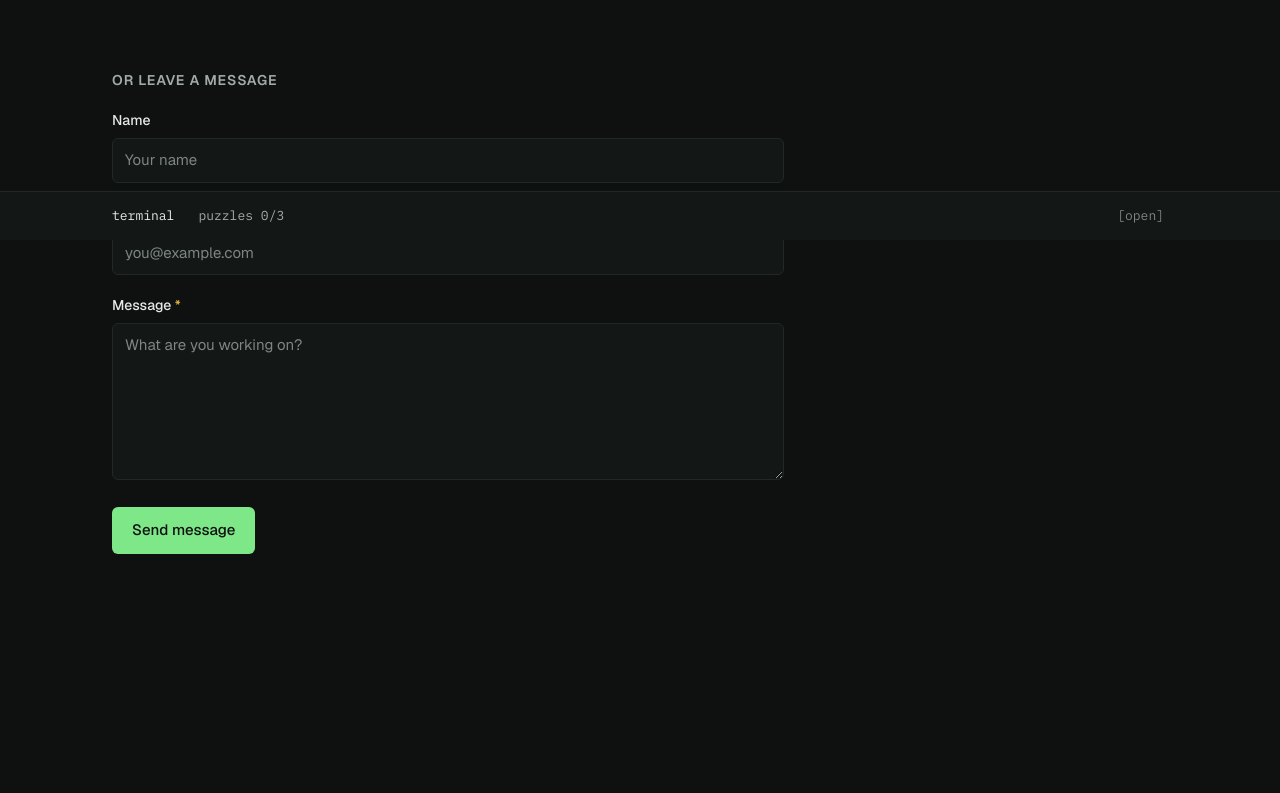
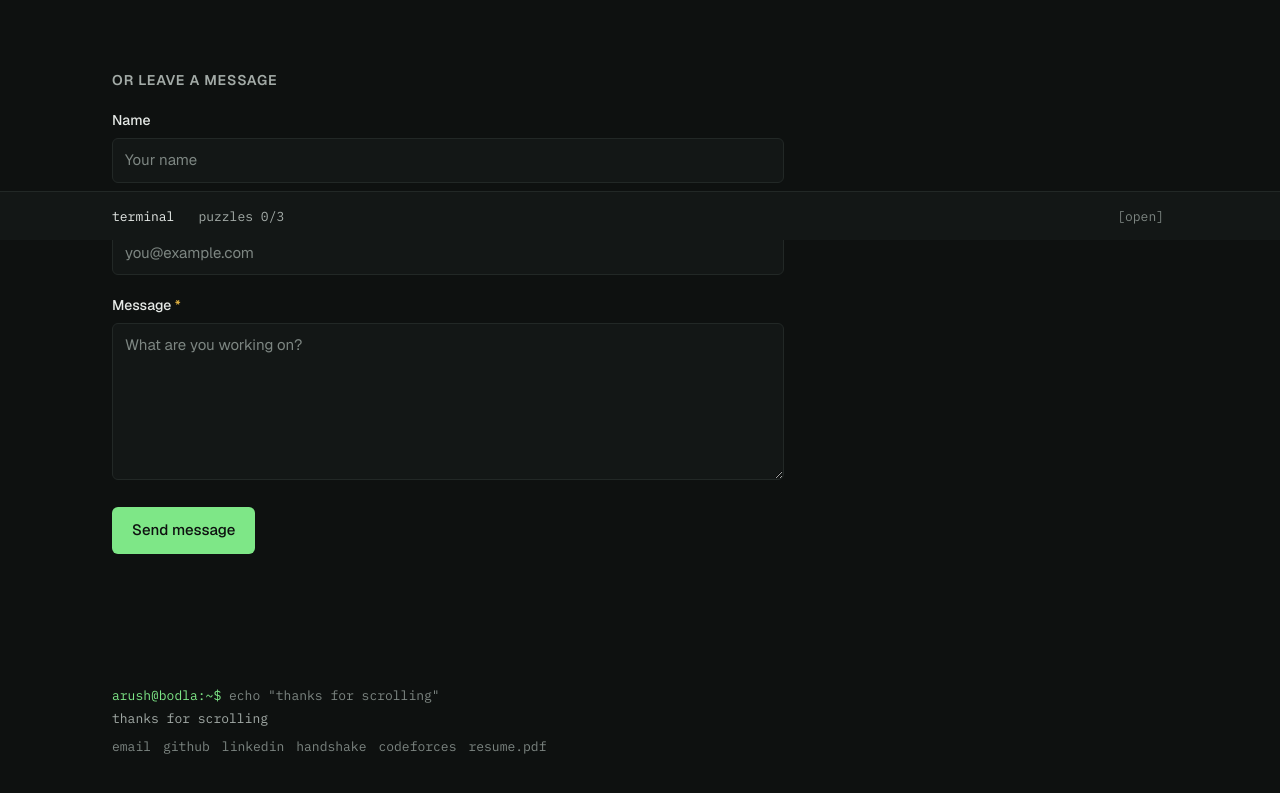
Before and after one commit to ArushNo1/PortfolioWebsite, a Next.js app: page /contact in a window 1280 px wide. Shown: the part 560-1353 px from the top of the page. Before the commit the page ends 1295 px from the top, so only its background shows below. Built offline with nearby package versions, Linux system fonts and the light colour scheme.

Commit message:
Add themed site footer with email, socials and resume links (#11)

```diff
--- a/src/app/contact/page.tsx
+++ b/src/app/contact/page.tsx
@@ -1,5 +1,6 @@
 import Navbar from '@/components/nav/Navbar'
 import TerminalDrawer from '@/components/challenges/TerminalDrawer'
+import Footer from '@/components/ui/Footer'
 import type { Metadata } from 'next'
 import Contact from '@/components/contact/Contact'
 
@@ -15,6 +16,7 @@ export default function ContactPage() {
       <main>
         <Contact />
       </main>
+      <Footer />
       <TerminalDrawer />
     </>
   )
--- a/src/app/flag/page.tsx
+++ b/src/app/flag/page.tsx
@@ -3,6 +3,7 @@
 import { useEffect, useState } from 'react'
 import Navbar from '@/components/nav/Navbar'
 import TerminalDrawer from '@/components/challenges/TerminalDrawer'
+import Footer from '@/components/ui/Footer'
 import ChallengeGate from '@/components/challenges/ChallengeGate'
 import TerminalBox from '@/components/ui/TerminalBox'
 import { TIER3_KEY } from '@/data/challenges'
@@ -61,6 +62,7 @@ unsupervised access to Arush Bodla's brain.
           </section>
         )}
       </main>
+      <Footer />
       <TerminalDrawer />
     </>
   )
--- a/src/app/graveyard/page.tsx
+++ b/src/app/graveyard/page.tsx
@@ -3,6 +3,7 @@
 import { useEffect, useState } from 'react'
 import Navbar from '@/components/nav/Navbar'
 import TerminalDrawer from '@/components/challenges/TerminalDrawer'
+import Footer from '@/components/ui/Footer'
 import ChallengeGate from '@/components/challenges/ChallengeGate'
 import TerminalBox from '@/components/ui/TerminalBox'
 import { deadProjects } from '@/data/graveyard'
@@ -60,6 +61,7 @@ export default function GraveyardPage() {
           </section>
         )}
       </main>
+      <Footer />
       <TerminalDrawer />
     </>
   )
--- a/src/app/lab/[slug]/PostClient.tsx
+++ b/src/app/lab/[slug]/PostClient.tsx
@@ -6,6 +6,7 @@ import dynamic from 'next/dynamic'
 import type { ComponentType } from 'react'
 import Navbar from '@/components/nav/Navbar'
 import TerminalDrawer from '@/components/challenges/TerminalDrawer'
+import Footer from '@/components/ui/Footer'
 import type { PostMeta } from '@/lib/posts'
 
 interface PostClientProps {
@@ -94,6 +95,7 @@ export default function PostClient({ slug, meta, headings, minutes, prev, next }
           )}
         </article>
       </main>
+      <Footer />
       <TerminalDrawer />
     </>
   )
--- a/src/app/lab/page.tsx
+++ b/src/app/lab/page.tsx
@@ -1,5 +1,6 @@
 import Navbar from '@/components/nav/Navbar'
 import TerminalDrawer from '@/components/challenges/TerminalDrawer'
+import Footer from '@/components/ui/Footer'
 import LabClient from './LabClient'
 import { getAllPosts } from '@/lib/posts'
 
@@ -11,6 +12,7 @@ export default function LabPage() {
       <main>
         <LabClient posts={posts} />
       </main>
+      <Footer />
       <TerminalDrawer />
     </>
   )
--- a/src/app/not-found.tsx
+++ b/src/app/not-found.tsx
@@ -2,6 +2,7 @@ import Link from 'next/link'
 import type { Metadata } from 'next'
 import Navbar from '@/components/nav/Navbar'
 import TerminalDrawer from '@/components/challenges/TerminalDrawer'
+import Footer from '@/components/ui/Footer'
 
 export const metadata: Metadata = {
   title: 'Not found · Arush Bodla',
@@ -40,6 +41,7 @@ export default function NotFound() {
           </Link>
         </div>
       </main>
+      <Footer />
       <TerminalDrawer />
     </>
   )
--- a/src/app/page.tsx
+++ b/src/app/page.tsx
@@ -4,6 +4,7 @@ import GitLog from '@/components/home/GitLog'
 import Skills from '@/components/home/Skills'
 import Featured from '@/components/home/Featured'
 import TerminalDrawer from '@/components/challenges/TerminalDrawer'
+import Footer from '@/components/ui/Footer'
 
 export default function Home() {
   return (
@@ -15,6 +16,7 @@ export default function Home() {
         <GitLog id="activity" />
         <Skills id="skills" />
       </main>
+      <Footer />
       <TerminalDrawer />
     </>
   )
--- a/src/app/projects/page.tsx
+++ b/src/app/projects/page.tsx
@@ -1,5 +1,6 @@
 import Navbar from '@/components/nav/Navbar'
 import TerminalDrawer from '@/components/challenges/TerminalDrawer'
+import Footer from '@/components/ui/Footer'
 import ProjectCard from '@/components/projects/ProjectCard'
 import ProjectArchive from '@/components/projects/ProjectArchive'
 import PageHeader, { SectionLabel } from '@/components/ui/PageHeader'
@@ -47,6 +48,7 @@ export default function ProjectsPage() {
           <ProjectArchive projects={archive} />
         </section>
       </main>
+      <Footer />
       <TerminalDrawer />
     </>
   )
--- a/src/components/contact/Contact.tsx
+++ b/src/components/contact/Contact.tsx
@@ -1,10 +1,8 @@
 'use client'
 
 import React, { useState } from 'react'
-import { socialLinks } from '@/data/socials'
+import { EMAIL, socialLinks } from '@/data/socials'
 import PageHeader, { SectionLabel } from '@/components/ui/PageHeader'
-
-const EMAIL = 'abodla@umd.edu'
 
 const EMAIL_RE = /^[^\s@]+@[^\s@]+\.[^\s@]+$/
 
--- /dev/null
+++ b/src/components/ui/Footer.tsx
@@ -0,0 +1,23 @@
+import { EMAIL, socialLinks } from '@/data/socials'
+
+const link = 'hover:text-terminal-green transition-colors duration-200'
+
+export default function Footer() {
+  return (
+    <footer className="mx-auto w-full max-w-6xl px-6 md:px-12 pt-16 font-mono text-[13px] text-terminal-green-muted">
+      <p>
+        <span className="text-terminal-green">arush@bodla:~$</span> echo &quot;thanks for scrolling&quot;
+      </p>
+      <p className="mt-1 text-terminal-green-dim">thanks for scrolling</p>
+      <nav aria-label="Footer" className="mt-2 flex flex-wrap gap-x-3 gap-y-1">
+        <a href={`mailto:${EMAIL}`} className={link}>email</a>
+        {socialLinks.map(({ href, label }) => (
+          <a key={label} href={href} target="_blank" rel="noopener noreferrer" className={link}>
+            {label}
+          </a>
+        ))}
+        <a href="/Resume.pdf" target="_blank" rel="noopener noreferrer" className={link}>resume.pdf</a>
+      </nav>
+    </footer>
+  )
+}
--- a/src/data/socials.ts
+++ b/src/data/socials.ts
@@ -18,3 +18,5 @@ export const socialLinks: SocialLink[] = [
   },
   { href: 'https://codeforces.com/profile/ArushNo1', label: 'codeforces', Icon: SiCodeforces },
 ]
+
+export const EMAIL = 'abodla@umd.edu'
```
